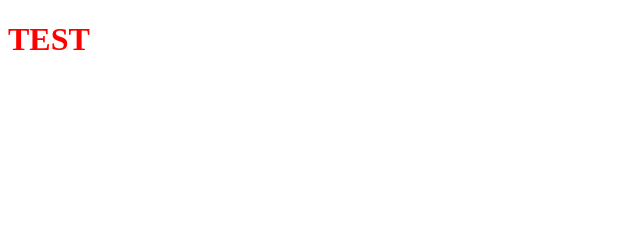
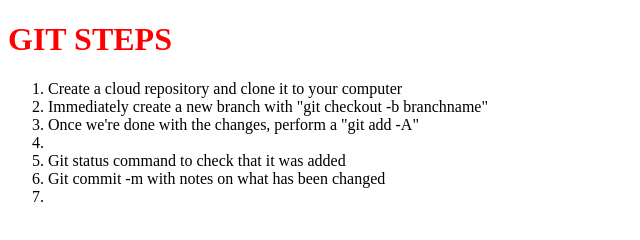
Before and after one commit to LVL1234/Rainbow-HTML, a plain HTML site: page index.html in a window 1280 px wide. Shown: the whole page, without its empty margins (0-640 px from the left). Drawn offline with Linux system fonts and the light colour scheme.

Commit message:
added notes on the git steps

```diff
--- a/index.html
+++ b/index.html
@@ -8,6 +8,15 @@
     <link rel="stylesheet" href="./assets/style.css">
 </head>
 <body>
-    <h1 class="red">TEST</h1>
+    <h1 class="red">GIT STEPS</h1>
+    <ol>
+        <li>Create a cloud repository and clone it to your computer</li>
+        <li>Immediately create a new branch with "git checkout -b branchname"</branchname></li>
+        <li>Once we're done with the changes, perform a "git add -A"</li>
+        <li></li>
+        <li>Git status command to check that it was added</li>
+        <li>Git commit -m with notes on what has been changed</li>
+        <li></li>
+      </ol>
 </body>
 </html>
```
